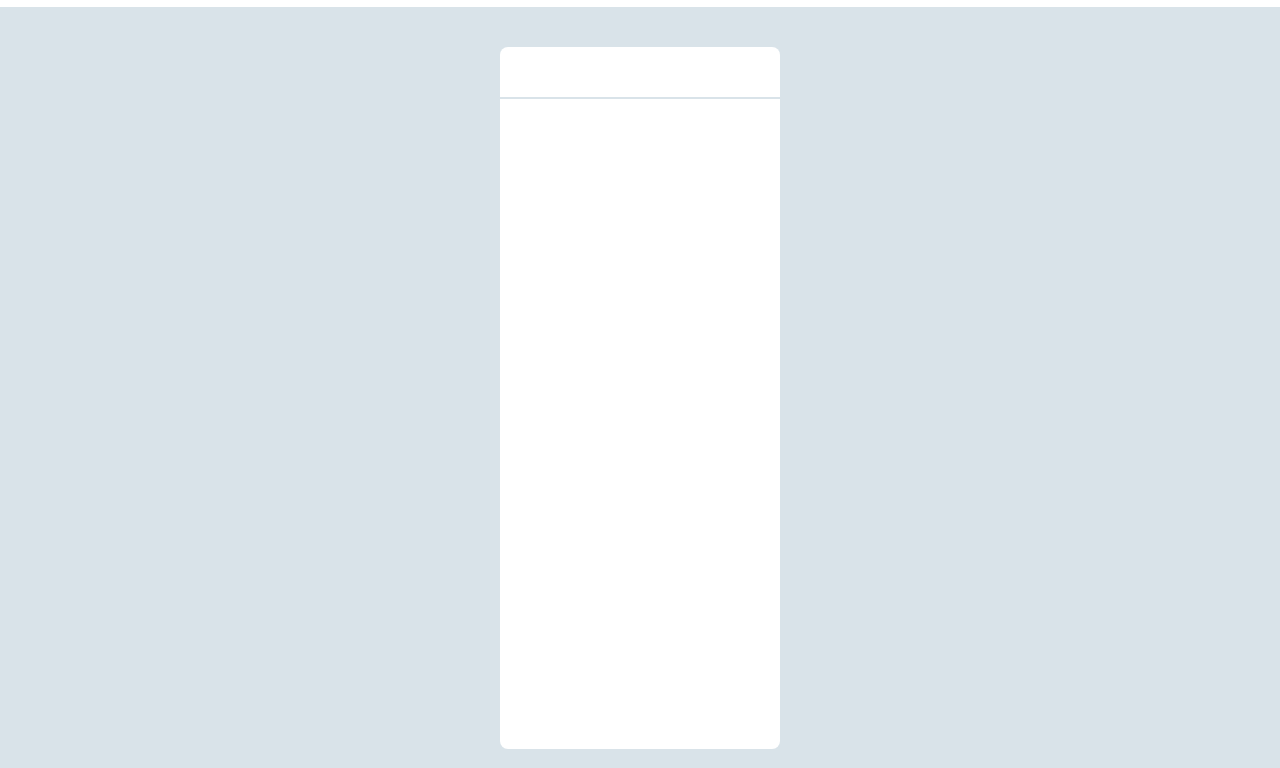
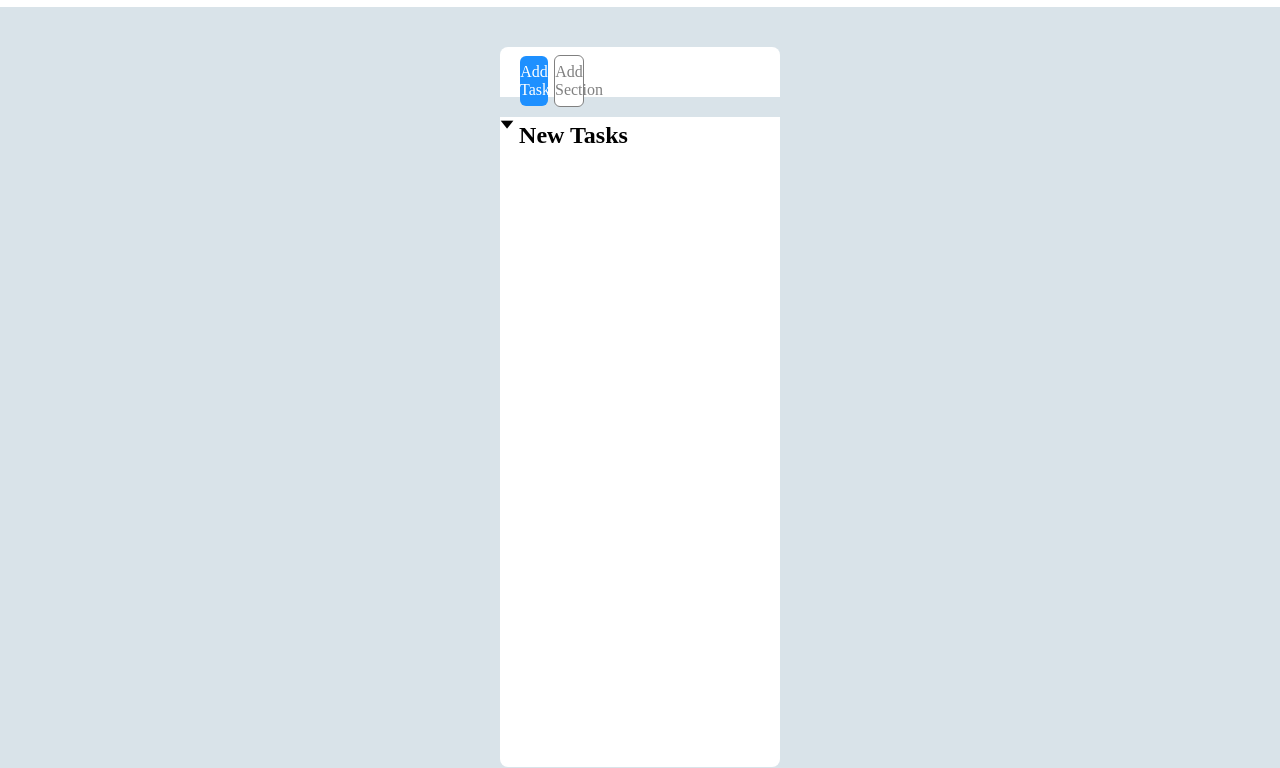
Before and after one commit to Gioelinz/html-css-toboolist, a plain HTML site: page index.html in a window 1280 px wide. Shown: the part 93-861 px from the top of the page. Drawn offline with Linux system fonts and the light colour scheme.

Commit message:
add buttons

```diff
--- a/css/style.css
+++ b/css/style.css
@@ -1,11 +1,8 @@
 /* Generics */
 
-*{
+body{
+    margin: 0 auto;
     background-color: #d9e3e9;
-}
-
-body{
-    margin: 0;
 }
 
 .container{
@@ -38,7 +35,7 @@ h1{
    line-height: 50%;
 }
 
-/* Main */
+/* Mini Box */
 
 #mini-box{
     margin: 0px 500px;
@@ -47,9 +44,58 @@ h1{
     background-color: white;
     border-top-left-radius: 8px;
     border-top-right-radius: 8px;
+}
+
+
+/* Buttons */
+
+.buttons{
 
 }
 
+
+#button1{
+    text-decoration: none;
+    color: white;
+    background-color: #1E90FF;
+    border: none;
+    text-align: center;
+    padding: 7px 0px;
+    display: inline-block;
+    font-size: 16px;
+    width: 10%;
+    margin: 8px 2px 8px 20px;
+    border-radius: 6px;
+    transition-duration: 0.4s;
+    cursor: pointer;
+}
+
+#button1:hover{
+    background-color: tomato;
+}
+
+#button2{
+    text-decoration: none;
+    color: gray;
+    background-color: white;
+    border: 1px solid;
+    text-align: center;
+    padding: 7px 0px;
+    display: inline-block;
+    font-size: 16px;
+    width: 10%;
+    margin: 8px 0px;
+    border-radius: 6px;
+    transition-duration: 0.4s;
+    cursor: pointer;
+}
+
+#button2:hover{
+    background-color: rgb(177, 173, 167);
+    color: tomato;
+}
+
+/* Main Box */
 
 .box-main{
     margin: 1.5px 500px;
--- a/index.html
+++ b/index.html
@@ -15,11 +15,23 @@
             <img src="img/logo-fill.png" alt="boolean logo">
             <h1>Toboolist</h1>
         </header>
+        <main>
+
+            <!-- Main Box -->
+            <div id="mini-box">
+                <!-- Content minibox -->
+                <div class="buttons">
+                    <a href="https://www.boolean.careers/" target="_blank"
+                    id="button1">Add Task</a>
+                    <a href="https://www.boolean.careers/"
+                    target="_blank" id="button2">Add Section</a>
+                </div>
+            </div>
+            <div class="box-main">
+                <h2>&#129171; New Tasks</h2>
+            </div>
+
+        </main>
     </div>
-
-    <main>
-        <div id="mini-box"></div>
-        <div class="box-main"></div>
-    </main>
 </body>
 </html>
```
